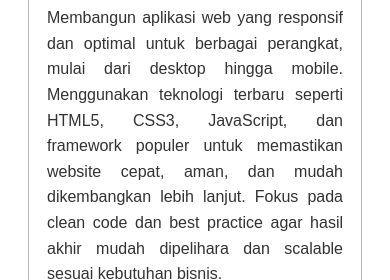
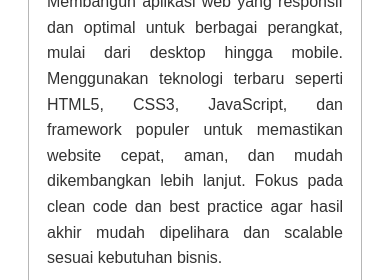
Before and after one commit to CandraDev23/canwave-portfolio, a plain HTML site: page webdev-detail.html in a window 390 px wide. Shown: the part 233-513 px from the top of the page. Drawn offline with nearby package versions, Linux system fonts and the light colour scheme; some packages are replaced by stand-ins of ours; a script that the page names is missing.

Commit message:
change some padding size

```diff
--- a/assets/css/responsive.css
+++ b/assets/css/responsive.css
@@ -38,7 +38,7 @@
     padding: 36px 42px;
   }
   #hero {
-  padding-top: calc(72px + 42);
+  padding-top: calc(72px + 42px);
 }
   #hero .text-section {
     flex: 1 1 200px;
@@ -86,6 +86,9 @@
   .projects > .card {
     gap: 16px;
   }
+  #service-detail {
+  padding-top: calc(72px + 42px);
+}
 }
 
 /* Mobile Besar */
@@ -212,4 +215,7 @@ h4 + .social-media-links {
 .order-form {
   gap: 8px;
 }
+#service-detail {
+  padding-top: calc(74px + 32px);
 }
+}
--- a/assets/css/style.css
+++ b/assets/css/style.css
@@ -802,7 +802,7 @@ h4 + .social-media-links {
 }
 
 #service-detail {
-  padding-top: calc(74px + 48px);
+  padding-top: calc(72px + 48px);
 }
 
 div#nav {
```
